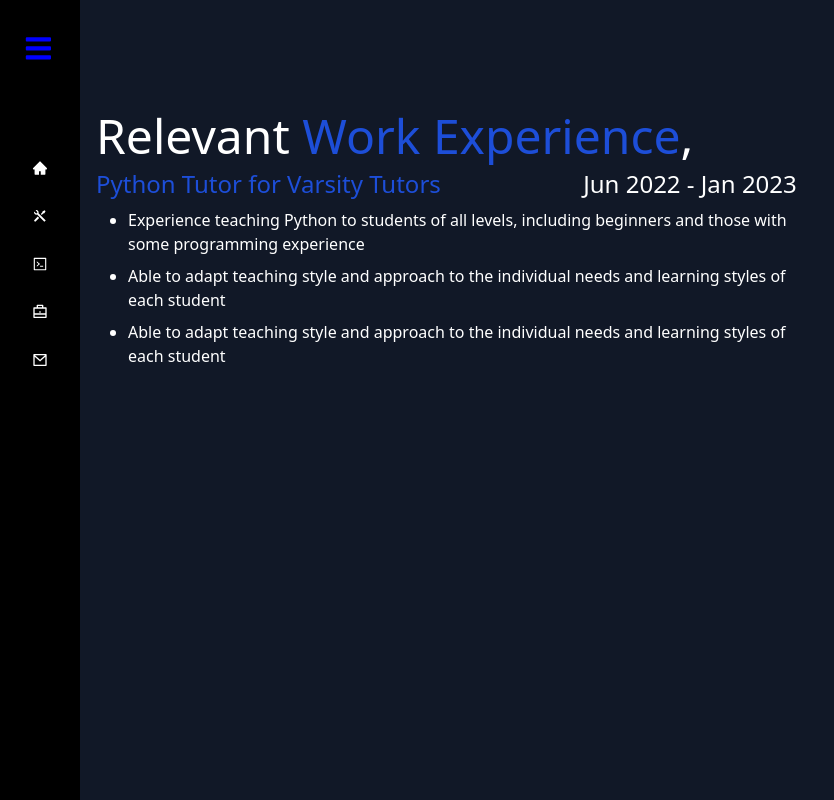
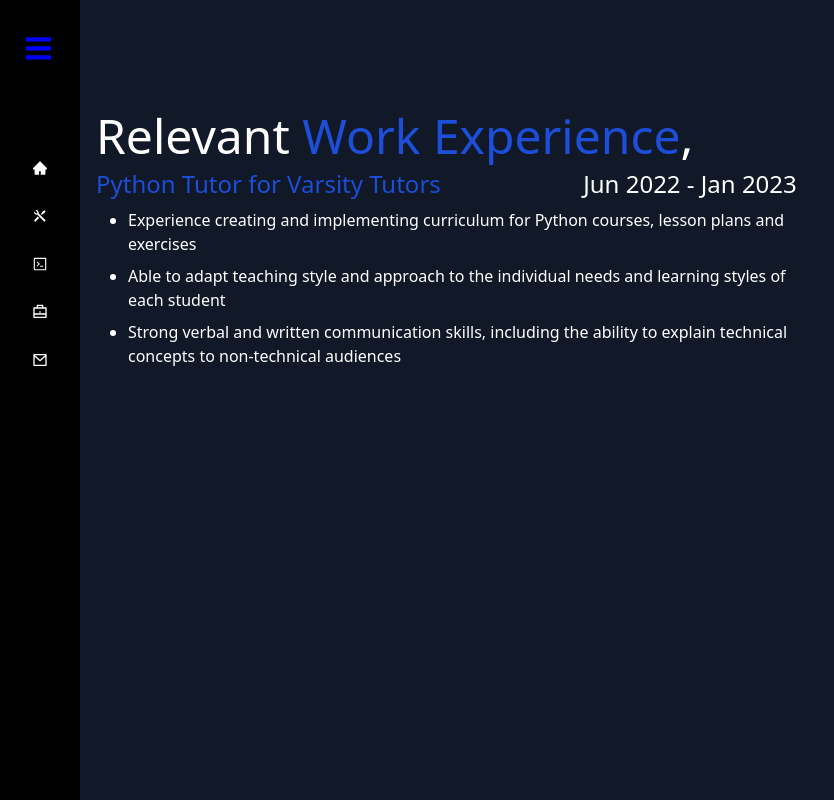
Before and after one commit to anmolp476/portfolio, a Next.js app: page /experience in a window 1280 px wide. Shown: the whole page, without its empty margins (0-834 px from the left). Built offline with nearby package versions, Linux system fonts and the light colour scheme.

Commit message:
Thanks to some friends pointing it out, I had duplicate bullet points.

```diff
--- a/pages/experience.js
+++ b/pages/experience.js
@@ -23,16 +23,16 @@ const Experience = () => {
               <div name="The description of python tutor div overflow-hidden">
                 <ul className="list-disc ml-8 mt-2">
                   <li className="mb-2">
-                    Experience teaching Python to students of all levels,
-                    including beginners and those with some programming experience
+                    Experience creating and implementing curriculum for Python courses,
+                    lesson plans and exercises
                   </li>
                   <li className="mb-2">
                     Able to adapt teaching style and
                     approach to the individual needs and learning styles of each student
                   </li>
                   <li className="mb-2">
-                    Able to adapt teaching style and
-                    approach to the individual needs and learning styles of each student
+                    Strong verbal and written communication skills,
+                    including the ability to explain technical concepts to non-technical audiences
                   </li>
                 </ul>
               </div>
```
